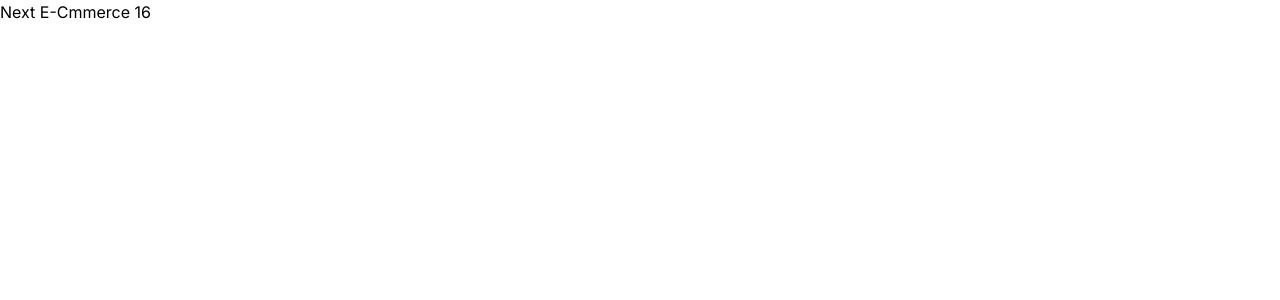
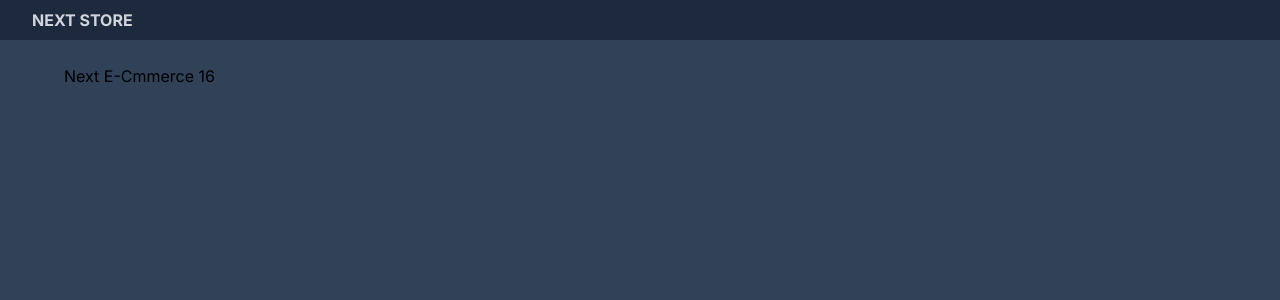
Before and after one commit to ViniMoia/next-commerce, a Next.js app: page / in a window 1280 px wide. Shown: the top 300 px of the page. Built offline with nearby package versions, Linux system fonts and the light colour scheme.

Commit message:
Adicionando navbar

```diff
--- /dev/null
+++ b/src/app/components/Navbar.tsx
@@ -0,0 +1,14 @@
+import Link from 'next/link'
+
+function Navbar() {
+  return (<nav className='fixed top-0 w-full flex item-center py-2 px-8 justify-between z-50 bg-slate-800 text-gray-300'>
+         < Link
+         className='uppercase font-bold text-md h12 flex item-center'
+         href="/">
+          Next Store
+         </Link>
+        </nav>
+    )
+}
+
+export default Navbar
--- a/src/app/layout.tsx
+++ b/src/app/layout.tsx
@@ -1,5 +1,6 @@
 import './globals.css'
 import { Inter } from 'next/font/google'
+import Navbar from './components/Navbar'
 
 const inter = Inter({ subsets: ['latin'] })
 
@@ -15,7 +16,12 @@
 }) {
   return (
     <html lang="en">
-      <body className={inter.className}>{children}</body>
+      <body className={inter.className}>
+        <Navbar />
+        <main className='bg-slate-700  h-screen p-16 '>
+        {children}
+        </main>
+        </body>
     </html>
   )
 }
--- a/src/app/page.tsx
+++ b/src/app/page.tsx
@@ -2,8 +2,8 @@
 
 export default function Home() {
   return (
-    <main>
+    <div>
       <h1>Next E-Cmmerce 16</h1>
-    </main>
+    </div>
   )
 }
```
